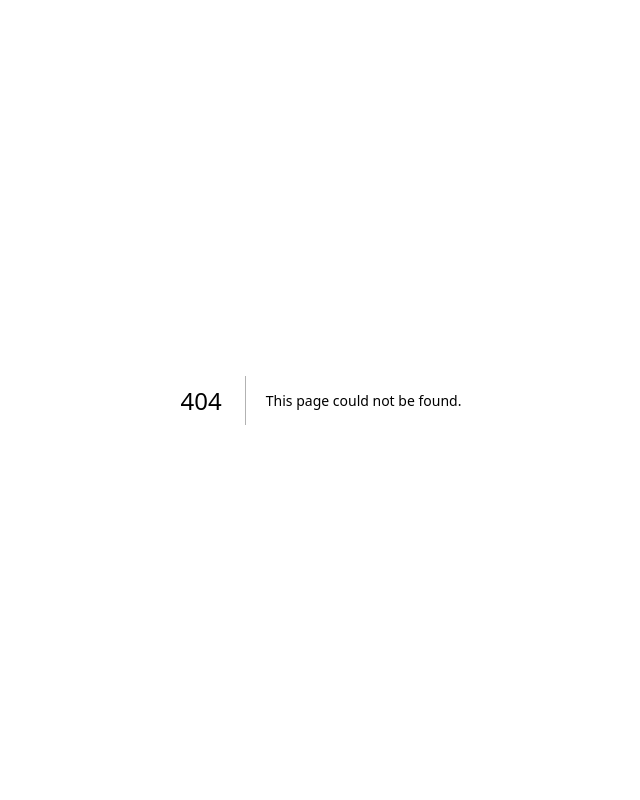
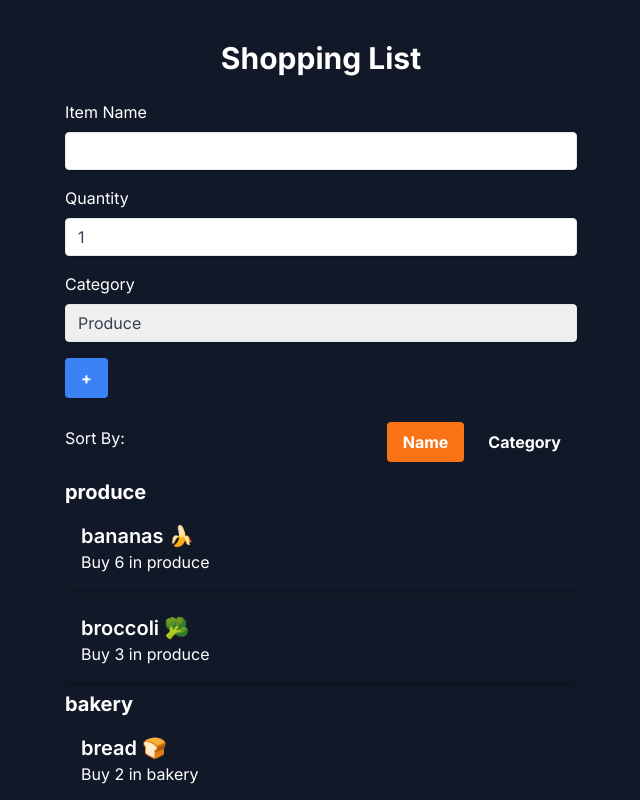
Before and after one commit to Anamikaa13/cprg306-assignments, a Next.js app: page /week-6 in a window 1280 px wide. Before the commit this address had no page. Shown: the top 800 px of the page, without its empty margins (319-959 px from the left). Built offline with nearby package versions, Linux system fonts and the light colour scheme.

Commit message:
Create page.js

```diff
--- /dev/null
+++ b/app/week-6/page.js
@@ -0,0 +1,23 @@
+"use client";
+import { useState } from "react";
+import ItemList from "./item-list";
+import NewItem from "./new-item";
+import itemsData from './items.json';
+
+export default function Page() {
+    const [items, setItems] = useState(itemsData);
+
+    const handleAddItem = (newItem) => {
+        setItems([...items, newItem]);
+    };
+
+    return(
+        <main className="bg-gray-900 min-h-screen p-10">
+            <h1 className="text-3xl font-bold text-white mb-6 text-center">Shopping List</h1>
+            <div className="max-w-lg mx-auto">
+                <NewItem onAddItem={handleAddItem} />
+                <ItemList items={items} />
+            </div>
+        </main>
+    );
+}
```
